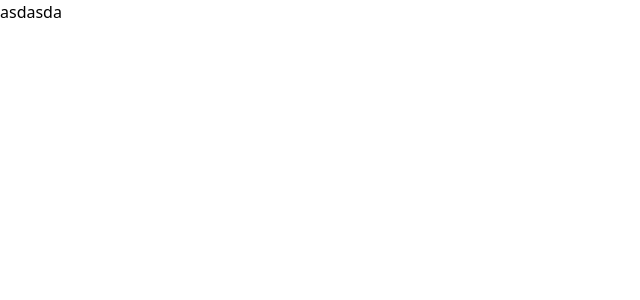
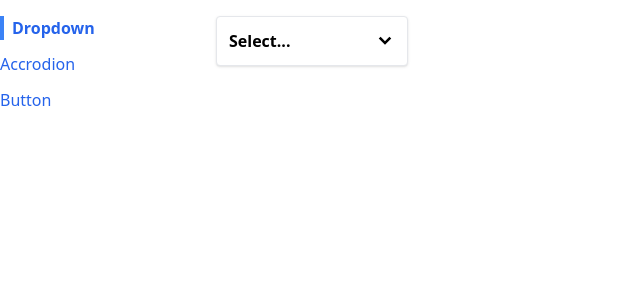
Before and after one commit to goswamikaushik/menu, a React (Create React App) app: page / in a window 1280 px wide. Shown: the top 300 px of the page, without its empty margins (0-640 px from the left). Built offline with nearby package versions, Linux system fonts and the light colour scheme.

Commit message:
add navigation and put all the thing together

```diff
--- a/src/App.js
+++ b/src/App.js
@@ -1,5 +1,26 @@
+import Route from "./components/Route";
+import AccordionPage from "./pages/AccordionPage";
+import DropdownPage from "./pages/DropdownPage";
+import ButtonPage from "./pages/ButtonPage";
+import SideBar from "./components/SideBar";
+
 const App = () => {
-  return <div>asdasda</div>;
+  return (
+    <div className="container mx-auto grid grid-cols-6 gap-4 mt-4">
+      <SideBar />
+      <div className="col-span-5">
+        <Route path="/accordion">
+          <AccordionPage />
+        </Route>
+        <Route path="/">
+          <DropdownPage />
+        </Route>
+        <Route path="/button">
+          <ButtonPage />
+        </Route>
+      </div>
+    </div>
+  );
 };
 
 export default App;
--- /dev/null
+++ b/src/components/Link.js
@@ -0,0 +1,29 @@
+import classNames from "classnames";
+import useNavigation from "../hooks/use-navigation";
+
+const Link = ({ to, children, className, activeClassName }) => {
+  const { navigate, currentPath } = useNavigation();
+
+  const classes = classNames(
+    "text-blue-600",
+    className,
+    currentPath === to && activeClassName
+  );
+
+  const handleClick = (event) => {
+    if (event.metaKey || event.ctrlKey) {
+      return;
+    }
+    event.preventDefault();
+
+    navigate(to);
+  };
+
+  return (
+    <a className={classes} href={to} onClick={handleClick}>
+      {children}
+    </a>
+  );
+};
+
+export default Link;
--- /dev/null
+++ b/src/components/Route.js
@@ -0,0 +1,12 @@
+import useNavigation from "../hooks/use-navigation";
+
+const Route = ({ path, children }) => {
+  const { currentPath } = useNavigation();
+
+  if (path === currentPath) {
+    return children;
+  }
+  return null;
+};
+
+export default Route;
--- /dev/null
+++ b/src/components/SideBar.js
@@ -0,0 +1,31 @@
+import React from "react";
+import Link from "./Link";
+
+const SideBar = () => {
+  const links = [
+    { label: "Dropdown", path: "/" },
+    { label: "Accrodion", path: "/accordion" },
+    { label: "Button", path: "/button" },
+  ];
+
+  const renderedLinks = links.map((link) => {
+    return (
+      <Link
+        key={link.label}
+        to={link.path}
+        className="mb-3"
+        activeClassName="font-bold border-l-4 border-blue-500 pl-2"
+      >
+        {link.label}
+      </Link>
+    );
+  });
+
+  return (
+    <div className="sticky top-0 overflow-y-scroll flex flex-col items-start">
+      {renderedLinks}
+    </div>
+  );
+};
+
+export default SideBar;
--- /dev/null
+++ b/src/context/navigation.js
@@ -0,0 +1,33 @@
+import { createContext, useEffect, useState } from "react";
+
+const NavigationContext = createContext();
+
+const NavigationProvider = ({ children }) => {
+  const [currentPath, setCurrentPath] = useState(window.location.pathname);
+
+  useEffect(() => {
+    const handler = () => {
+      setCurrentPath(window.location.pathname);
+    };
+
+    window.addEventListener("popstate", handler);
+
+    return () => {
+      window.removeEventListener("popstate", handler);
+    };
+  }, []);
+
+  const navigate = (to) => {
+    window.history.pushState({}, "", to);
+    setCurrentPath(to);
+  };
+
+  return (
+    <NavigationContext.Provider value={{ currentPath, navigate }}>
+      {children}
+    </NavigationContext.Provider>
+  );
+};
+
+export { NavigationProvider };
+export default NavigationContext;
--- /dev/null
+++ b/src/hooks/use-navigation.js
@@ -0,0 +1,9 @@
+import { useContext } from "react";
+
+import NavigationContext from "../context/navigation";
+
+const useNavigation = () => {
+  return useContext(NavigationContext);
+};
+
+export default useNavigation;
--- a/src/index.js
+++ b/src/index.js
@@ -2,8 +2,13 @@
 import ReactDOM from "react-dom/client";
 import App from "./App";
 import "./index.css";
+import { NavigationProvider } from "./context/navigation";
 
 const element = document.getElementById("root");
 const root = ReactDOM.createRoot(element);
 
-root.render(<App />);
+root.render(
+  <NavigationProvider>
+    <App />
+  </NavigationProvider>
+);
```
